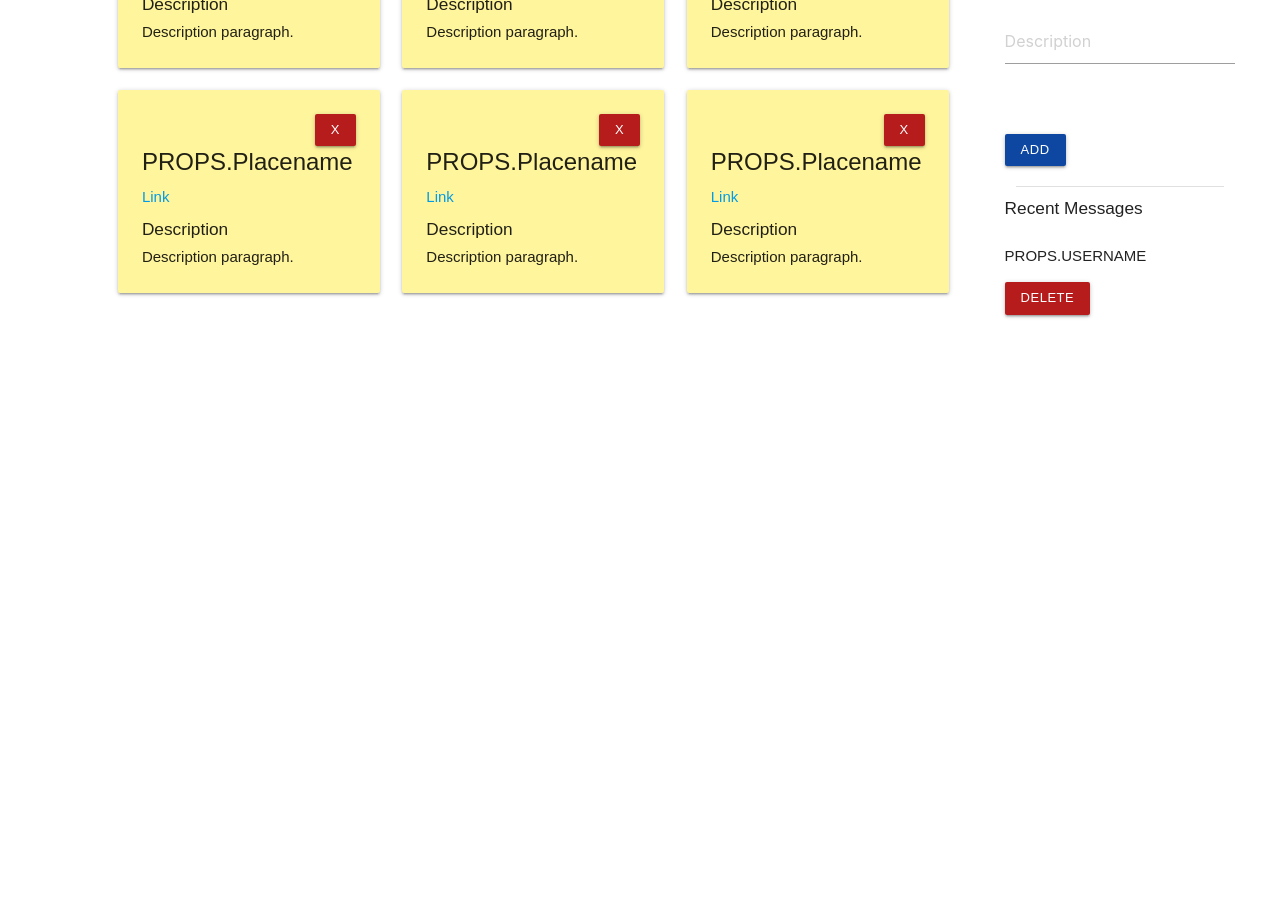
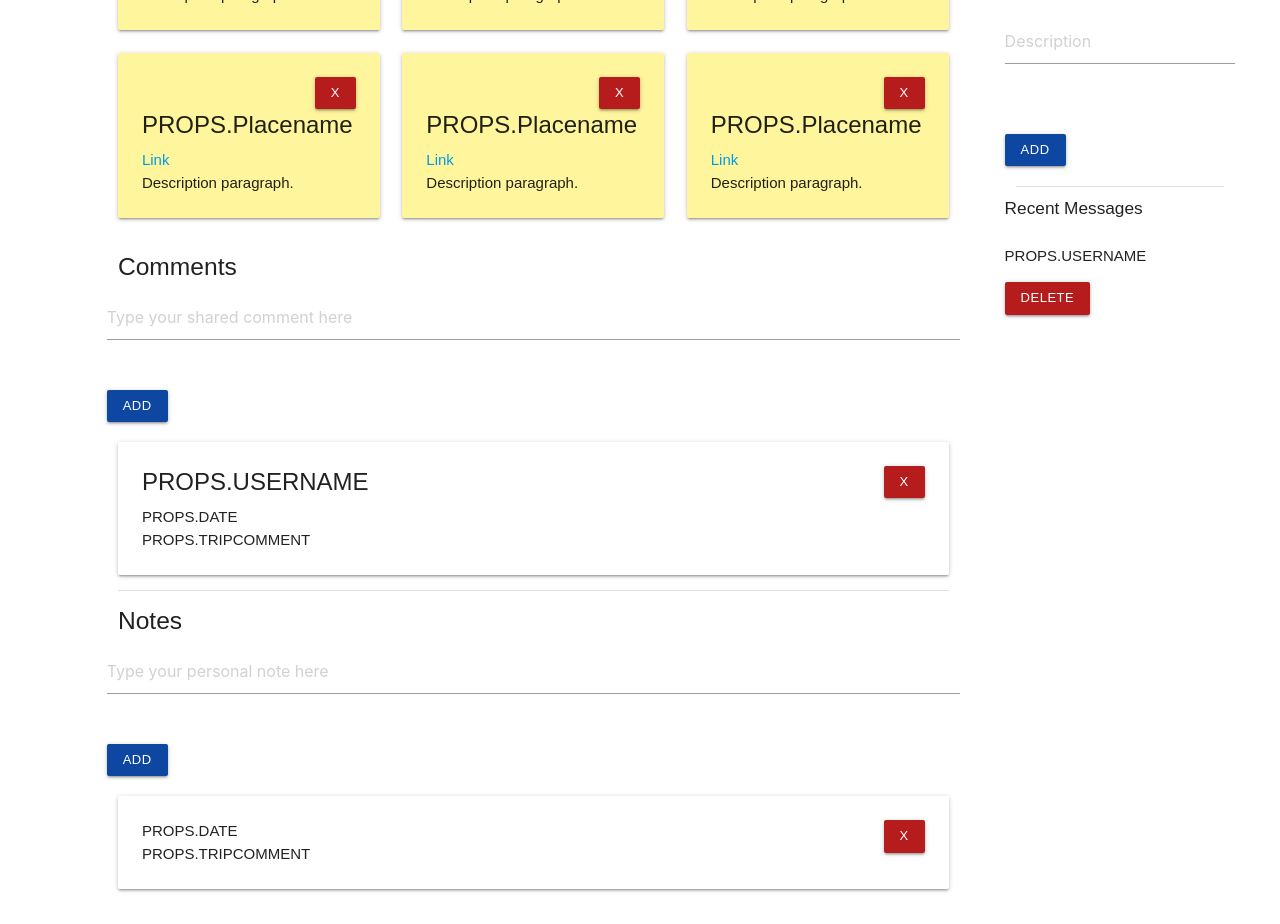
Before and after one commit to hurricaneronron/tripgodzilla, a React (Create React App) app in the folder client/: page /tripboard in a window 1280 px wide. Shown: the part 280-1204 px from the top of the page. Before the commit the page ends 800 px from the top, so only its background shows below. Built offline with nearby package versions, Linux system fonts and the light colour scheme.

Commit message:
build TripBoard page

```diff
--- /dev/null
+++ b/client/src/components/TripBoard/Comment.js
@@ -0,0 +1,13 @@
+import React from "react";
+
+const Comment = props =>
+<div className="card">
+    <div className="card-content">
+        <a className="waves-effect waves-light red darken-4 btn-small right" onClick="PROPS.handleDeleteComment">X</a>
+        <span class="card-title">PROPS.USERNAME</span>
+        <p>PROPS.DATE</p>
+        <p>PROPS.TRIPCOMMENT</p>
+    </div>
+</div>
+
+export default Comment;
--- /dev/null
+++ b/client/src/components/TripBoard/Note.js
@@ -0,0 +1,12 @@
+import React from "react";
+
+const Note = props =>
+<div className="card">
+    <div className="card-content">
+        <a className="waves-effect waves-light red darken-4 btn-small right" onClick="PROPS.handleDeleteNote">X</a>
+        <p>PROPS.DATE</p>
+        <p>PROPS.TRIPCOMMENT</p>
+    </div>
+</div>
+
+export default Note;
--- a/client/src/components/TripBoard/TripBoard.js
+++ b/client/src/components/TripBoard/TripBoard.js
@@ -3,6 +3,8 @@ import "../../styles/TripBoard.css";
 import Navbar from "../Navbar";
 import RightSidebar from "../RightSidebar";
 import TripItems from "./TripItems";
+import TripComments from "./TripComments";
+import TripNotes from "./TripNotes";
 
 class TripBoard extends React.Component {
     render() {
@@ -25,6 +27,9 @@ class TripBoard extends React.Component {
                                 <TripItems />
                             </div>
                         </div>
+                        <TripComments />
+                        <div className="divider"></div>
+                        <TripNotes />
                     </div>
                 <RightSidebar />
                 </div>
--- /dev/null
+++ b/client/src/components/TripBoard/TripComments.js
@@ -0,0 +1,20 @@
+import React from "react";
+import Comment from "./Comment"
+
+const TripComments = props =>
+<div>
+    <h5>Comments</h5>
+    <form>
+        <div className="row">
+            <div className="input-field">
+                <textarea placeholder="Type your shared comment here" id="trip_comment" className="materialize-textarea"></textarea>
+            </div>
+        </div>
+        <div className="row">
+            <a className="waves-effect waves-light btn-small blue darken-4">ADD</a>
+        </div>
+    </form>
+    <Comment />
+</div>
+
+export default TripComments;
--- a/client/src/components/TripBoard/TripItems.js
+++ b/client/src/components/TripBoard/TripItems.js
@@ -4,10 +4,9 @@ const TripItems = props =>
 <div className="col s12 m4">
     <div className="card yellow lighten-3">
         <div className="card-content">
-            <a className="waves-effect waves-light red darken-4 btn-small right" onClick="PROPS.handleAddToTrip">X</a>
-            <h6 className="card-title">PROPS.Placename</h6>
+            <a className="waves-effect waves-light red darken-4 btn-small right" onClick="PROPS.handleDeleteFromTrip">X</a>
+            <span className="card-title">PROPS.Placename</span>
             <a href="PROPS.URL">Link</a>
-            <h6>Description</h6>
             <p>Description paragraph.</p>
         </div>
     </div>
--- /dev/null
+++ b/client/src/components/TripBoard/TripNotes.js
@@ -0,0 +1,20 @@
+import React from "react";
+import Note from "./Note"
+
+const TripNotes = props =>
+<div>
+    <h5>Notes</h5>
+    <form>
+        <div className="row">
+            <div className="input-field">
+                <textarea placeholder="Type your personal note here" id="trip_note" className="materialize-textarea"></textarea>
+            </div>
+        </div>
+        <div className="row">
+            <a className="waves-effect waves-light btn-small blue darken-4">ADD</a>
+        </div>
+    </form>
+    <Note />
+</div>
+
+export default TripNotes;
```
